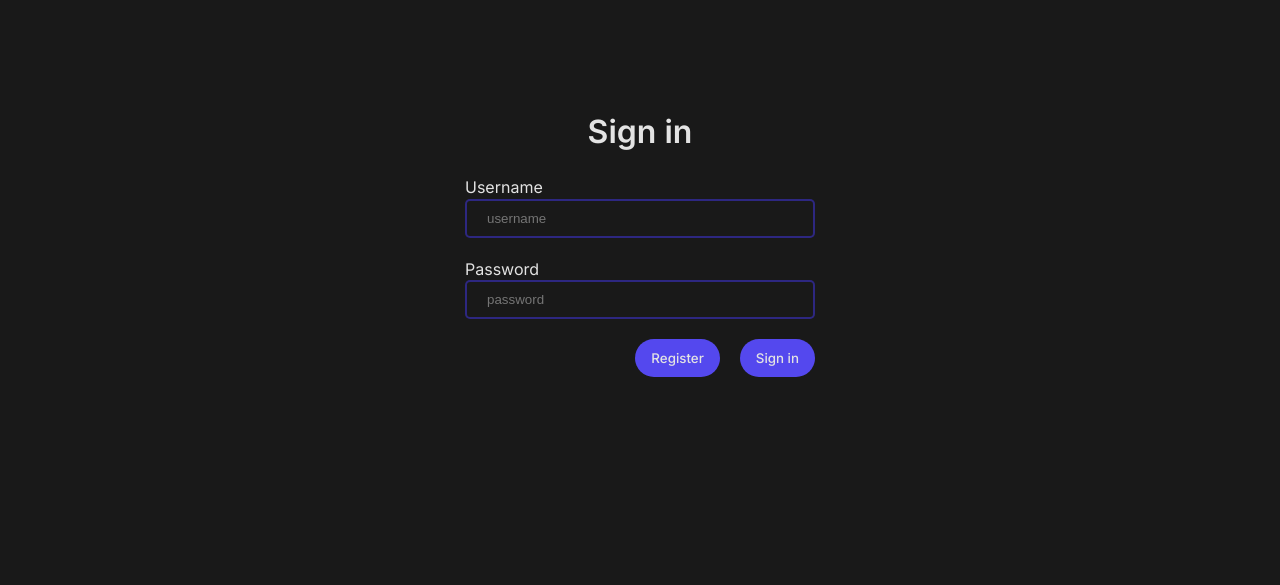
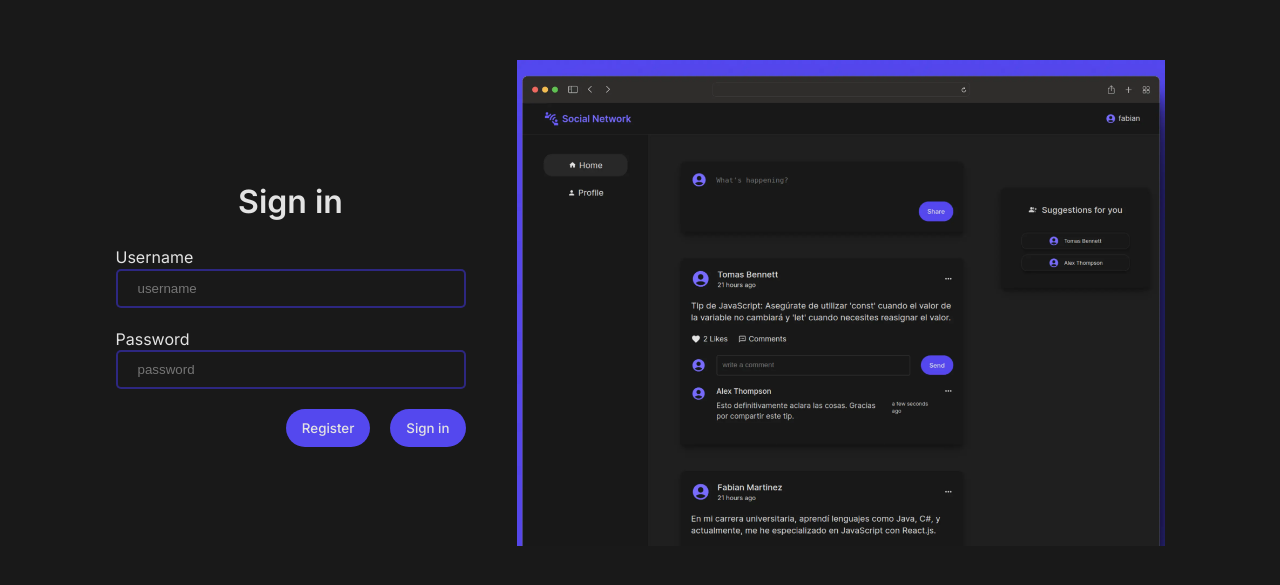
Before and after one commit to MartinezFabian/SocialNetwork-FullStack, a React (Vite) app in the folder client/: page /login in a window 1280 px wide. Shown: the part 147-732 px from the top of the page. Built offline with nearby package versions, Linux system fonts and the light colour scheme.

Commit message:
Feat: Add web preview image and update styles in LoginPage

```diff
--- a/client/src/auth/pages/LoginPage.jsx
+++ b/client/src/auth/pages/LoginPage.jsx
@@ -3,6 +3,7 @@ import styles from './LoginPage.module.css';
 import { useContext } from 'react';
 import { AuthContext } from '../../context/AuthContext';
 import { Link, useNavigate } from 'react-router-dom';
+import web_preview from '../../../public/images/web_preview.webp';
 
 export const LoginPage = () => {
   const { register, handleSubmit } = useForm();
@@ -20,9 +21,9 @@ export const LoginPage = () => {
   });
 
   return (
+    <div className={styles.container}>
       <main className={styles.card}>
         <h1 className={styles.title}>Sign in</h1>
-
         <div className={styles.content}>
           <form onSubmit={onFormSubmit} className={styles.form}>
             <div className={styles.field}>
@@ -66,5 +67,9 @@ export const LoginPage = () => {
           </form>
         </div>
       </main>
+      <div className={styles.imagecontainer}>
+        <img src={web_preview} className={styles.image}></img>
+      </div>
+    </div>
   );
 };
--- a/client/src/auth/pages/LoginPage.module.css
+++ b/client/src/auth/pages/LoginPage.module.css
@@ -1,3 +1,40 @@
+.container {
+  display: flex;
+  flex-direction: column;
+  gap: 6rem;
+  align-items: center;
+  justify-content: center;
+  padding-top: 10rem;
+}
+
+@media (min-width: 768px) {
+  .container {
+    flex-direction: row;
+    margin: 0 10rem;
+    height: 100vh;
+    gap: 2rem;
+  }
+}
+
+.imagecontainer {
+  width: 80%;
+  margin: 0 auto;
+}
+
+.image {
+  max-width: 100%;
+  width: 100%;
+  display: block;
+  height: auto;
+  object-fit: cover;
+}
+
+@media (min-width: 768px) {
+  .imagecontainer {
+    max-width: 60%;
+  }
+}
+
 .card {
   max-width: 35rem;
   width: 80%;
@@ -6,7 +43,6 @@
   flex-direction: column;
   align-items: center;
   justify-content: center;
-  height: 95vh;
 }
 
 .title {
--- a/client/src/auth/pages/RegisterPage.module.css
+++ b/client/src/auth/pages/RegisterPage.module.css
@@ -6,6 +6,12 @@
   flex-direction: column;
   align-items: center;
   justify-content: center;
+}
+
+@media (min-width: 768px) {
+  .card {
+    margin: 12rem auto;
+  }
 }
 
 .title {
```
Also changed, not shown: client/public/images/web_preview.webp (added). Lines whose indentation alone changed are shown as unchanged.
